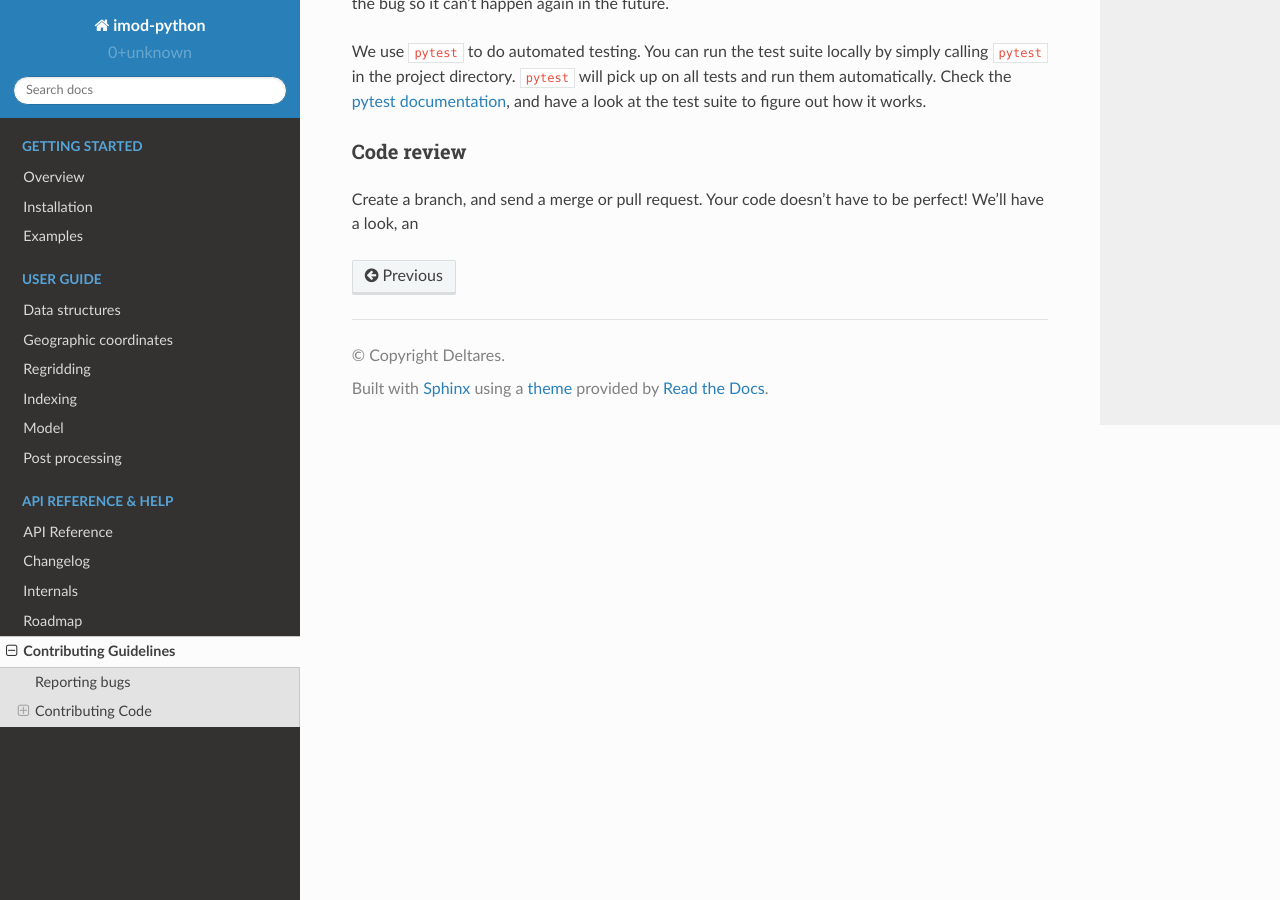
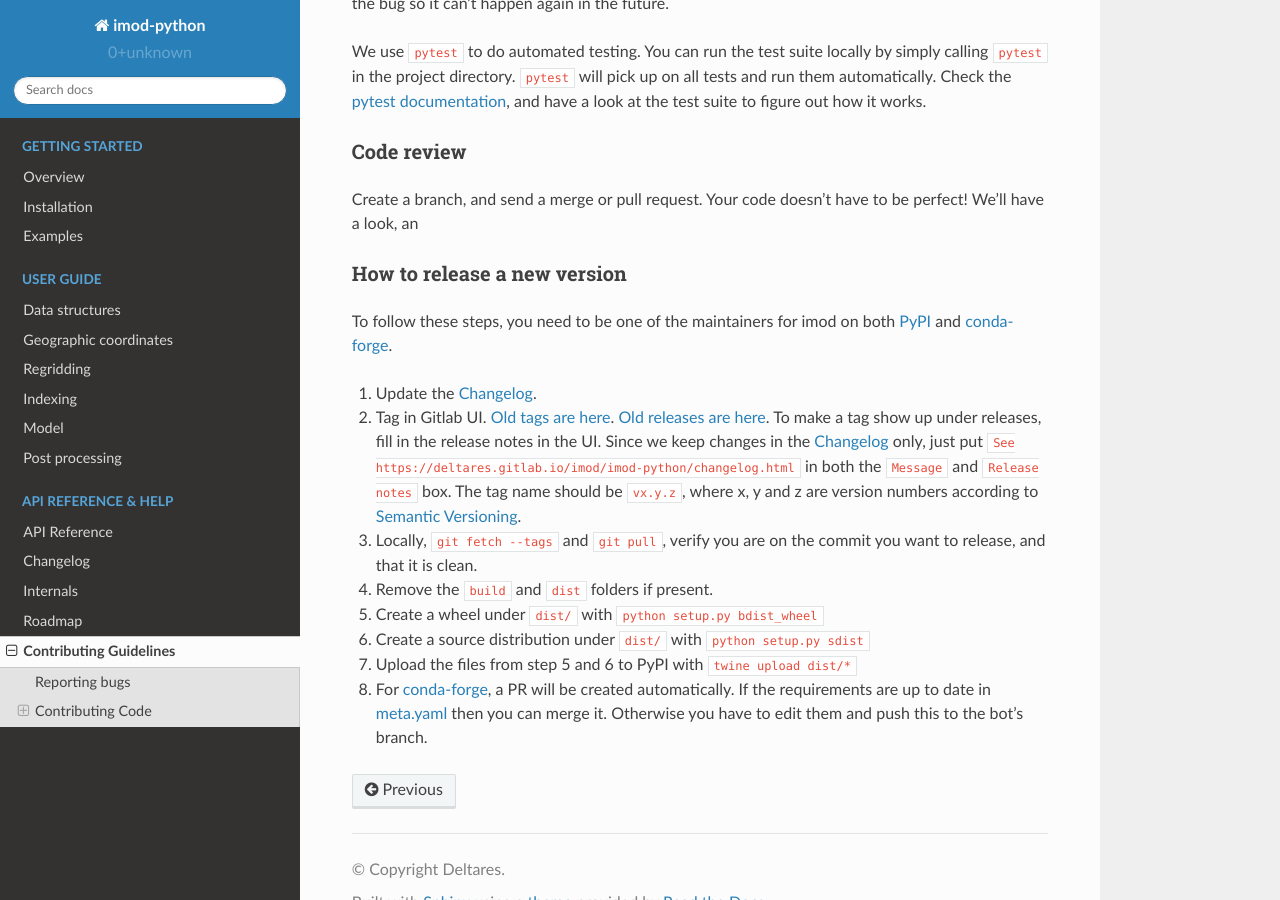
Before and after one commit to Deltares/imod-python, a Sphinx documentation site: the page built from docs/contributing.rst, in a window 1280 px wide and 900 px high, scrolled down 1199 px. Built offline with Sphinx 7.4.7 and the Read the Docs theme 2.0.0, drawn with Linux system fonts in a browser that asks for light colours.

Commit message:
add release instructions

```diff
--- a/docs/contributing.rst
+++ b/docs/contributing.rst
@@ -84,3 +84,26 @@ have to be perfect! We'll have a look, an
 .. _here: https://github.com/ambv/black#editor-integration
 .. _Format On Save: https://code.visualstudio.com/updates/v1_6#_format-on-save
 .. _pytest documentation: https://docs.pytest.org/en/latest/
+
+How to release a new version
+~~~~~~~~~~~~~~~~~~~~~~~~~~~~
+
+To follow these steps, you need to be one of the maintainers for imod on both
+`PyPI <https://pypi.org/project/imod/>`_ and `conda-forge
+<https://github.com/conda-forge/imod-feedstock>`_.
+
+1. Update the :doc:`changelog`.
+
+2. Tag in Gitlab UI. `Old tags are here <https://gitlab.com/deltares/imod/imod-python/-/tags>`_. `Old releases are here <https://gitlab.com/deltares/imod/imod-python/-/releases>`_. To make a tag show up under releases, fill in the release notes in the UI. Since we keep changes in the :doc:`changelog` only, just put ``See https://deltares.gitlab.io/imod/imod-python/changelog.html`` in both the ``Message`` and ``Release notes`` box. The tag name should be ``vx.y.z``, where x, y and z are version numbers according to `Semantic Versioning <https://semver.org/>`_.
+
+3. Locally, ``git fetch --tags`` and ``git pull``, verify you are on the commit you want to release, and that it is clean.
+
+4. Remove the ``build`` and ``dist`` folders if present.
+
+5. Create a wheel under ``dist/`` with ``python setup.py bdist_wheel``
+
+6. Create a source distribution under ``dist/`` with ``python setup.py sdist``
+
+7. Upload the files from step 5 and 6 to PyPI with ``twine upload dist/*``
+
+8. For `conda-forge <https://github.com/conda-forge/imod-feedstock>`_, a PR will be created automatically. If the requirements are up to date in `meta.yaml <https://github.com/conda-forge/imod-feedstock/blob/master/recipe/meta.yaml>`_ then you can merge it. Otherwise you have to edit them and push this to the bot's branch.
```
